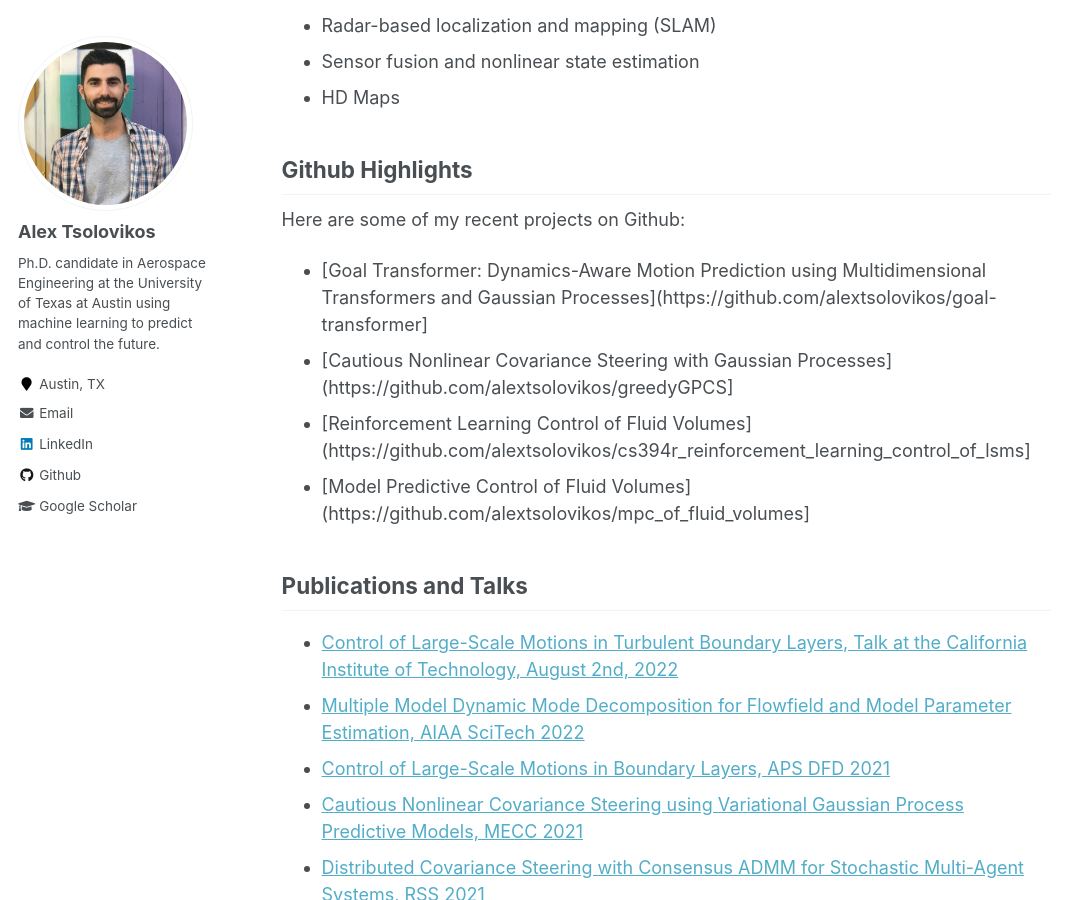
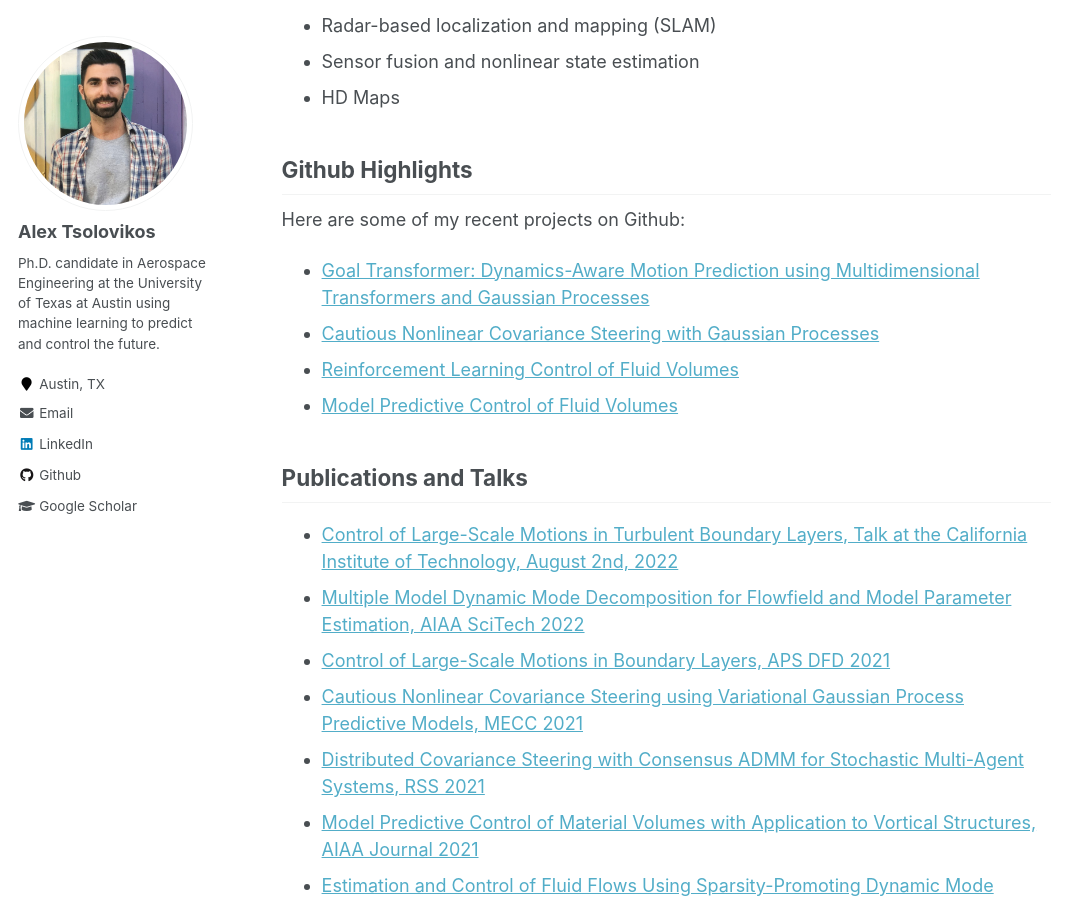
Before and after one commit to alextsolovikos/alextsolovikos.github.io, a Jekyll site: the page built from _pages/about.md, in a window 1280 px wide and 900 px high, scrolled down 1350 px. Shown: the whole window, without its empty margins (0-1080 px from the left). Built offline with Jekyll 4.4.1, drawn with Linux system fonts in a browser that asks for light colours.

Commit message:
Update about.md

```diff
--- a/_pages/about.md
+++ b/_pages/about.md
@@ -126,10 +126,10 @@ As a three-time intern with **Aptiv**, I have worked extensively on:
 
 Here are some of my recent projects on Github:
 
-- [Goal Transformer: Dynamics-Aware Motion Prediction using Multidimensional Transformers and Gaussian Processes](https://github.com/alextsolovikos/goal-transformer]
-- [Cautious Nonlinear Covariance Steering with Gaussian Processes](https://github.com/alextsolovikos/greedyGPCS]
-- [Reinforcement Learning Control of Fluid Volumes](https://github.com/alextsolovikos/cs394r_reinforcement_learning_control_of_lsms]
-- [Model Predictive Control of Fluid Volumes](https://github.com/alextsolovikos/mpc_of_fluid_volumes]
+- [Goal Transformer: Dynamics-Aware Motion Prediction using Multidimensional Transformers and Gaussian Processes](https://github.com/alextsolovikos/goal-transformer)
+- [Cautious Nonlinear Covariance Steering with Gaussian Processes](https://github.com/alextsolovikos/greedyGPCS)
+- [Reinforcement Learning Control of Fluid Volumes](https://github.com/alextsolovikos/cs394r_reinforcement_learning_control_of_lsms)
+- [Model Predictive Control of Fluid Volumes](https://github.com/alextsolovikos/mpc_of_fluid_volumes)
 
 <!--
 ## Skills
```
